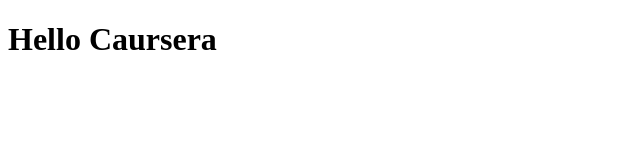
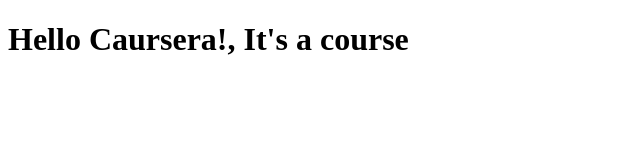
Before and after one commit to Strangemorgan/caursera-test, a plain HTML site: page site/index.html in a window 1280 px wide. Shown: the whole page, without its empty margins (0-640 px from the left). Drawn offline with Linux system fonts and the light colour scheme.

Commit message:
Small addition to our page content.

```diff
--- a/site/index.html
+++ b/site/index.html
@@ -6,6 +6,6 @@
     <title>Hello Caursera</title>
 </head>
 <body>
-    <h1>Hello Caursera</h1>
+    <h1>Hello Caursera!, It's a course</h1>
 </body>
 </html>
```
